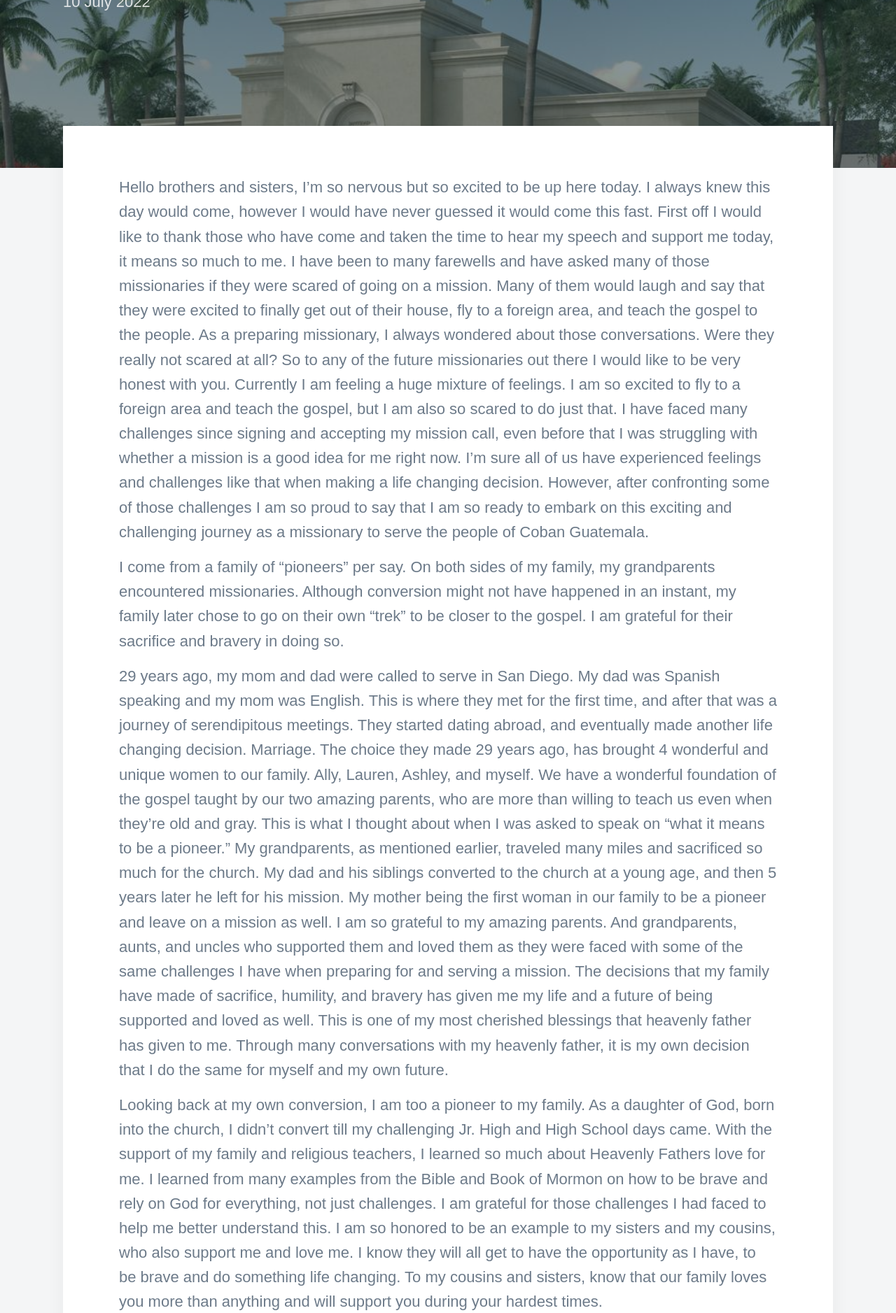
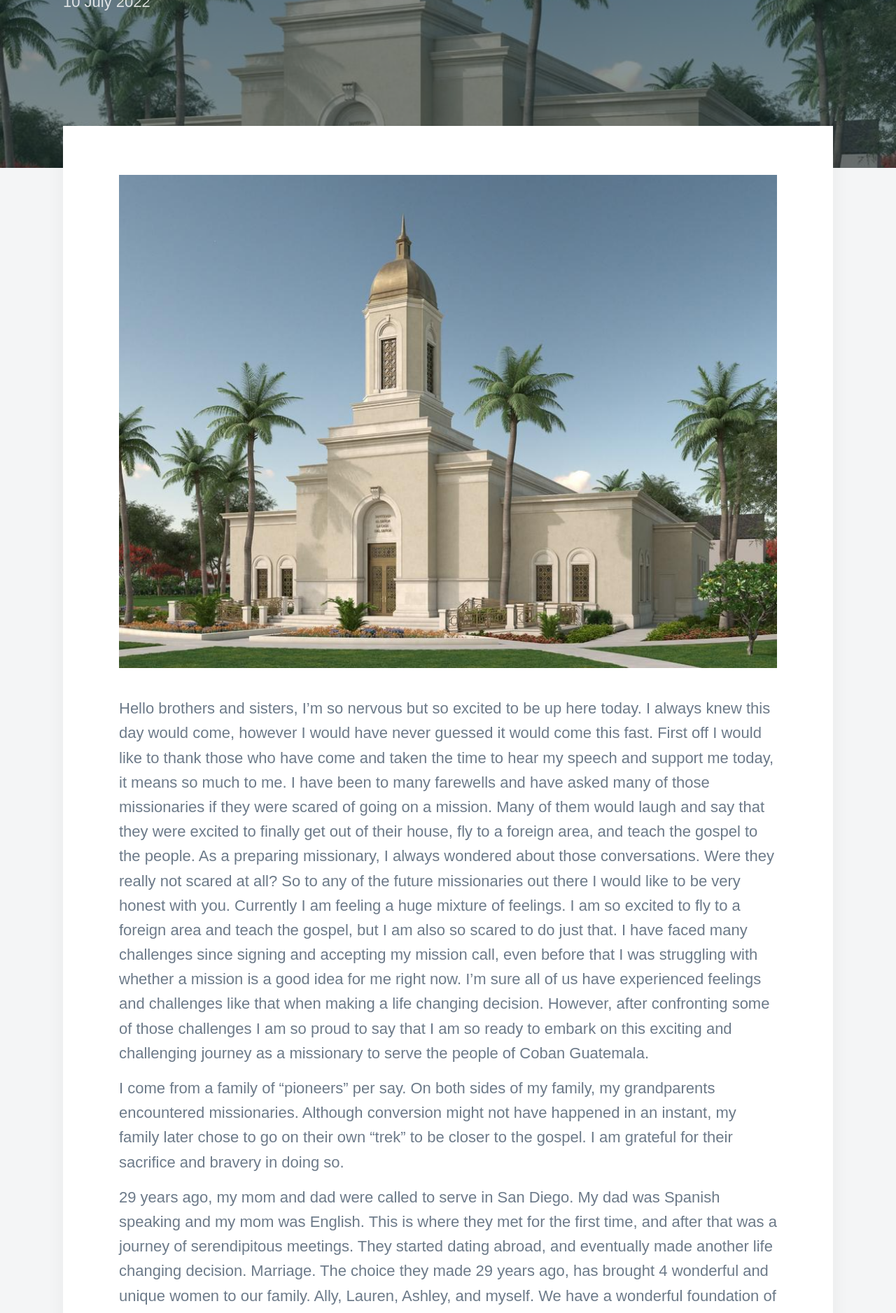
Before and after one commit to ubun2Junky/coban_mission, a Jekyll site: the page built from _posts/2022-07-10-farewell-speech.md, in a window 1280 px wide. Shown: the part 352-2229 px from the top of the page at 70% size. Built offline with Jekyll 4.4.1, drawn with Linux system fonts in a browser that asks for light colours; nearby versions of some CDN libraries; some web fonts are replaced.

Commit message:
Updated posts with a hero graphic at top.

```diff
--- a/_posts/2022-07-10-farewell-speech.md
+++ b/_posts/2022-07-10-farewell-speech.md
@@ -5,6 +5,8 @@ date: 2022-07-10 00:00:00
 description: 'My farewell speech.'
 featured_image: '/images/posts/7-10-2022/Coban-Guatemala-Temple.jpeg'
 ---
+![](/images/posts/7-10-2022/Coban-Guatemala-Temple.jpeg)
+
 Hello brothers and sisters, I'm so nervous but so excited to be up here today. I always knew this day would come, however I would have never guessed it would come this fast. First off I would like to thank those who have come and taken the time to hear my speech and support me today, it means so much to me. I have been to many farewells and have asked many of those missionaries if they were scared of going on a mission. Many of them would laugh and say that they were excited to finally get out of their house, fly to a foreign area, and teach the gospel to the people. As a preparing missionary, I always wondered about those conversations. Were they really not scared at all? So to any of the future missionaries out there I would like to be very honest with you. Currently I am feeling a huge mixture of feelings. I am so excited to fly to a foreign area and teach the gospel, but I am also so scared to do just that. I have faced many challenges since signing and accepting my mission call, even before that I was struggling with whether a mission is a good idea for me right now. I’m sure all of us have experienced feelings and challenges like that when making a life changing decision. However, after confronting some of those challenges I am so proud to say that I am so ready to embark on this exciting and challenging journey as a missionary to serve the people of Coban Guatemala.
 
 I come from a family of “pioneers” per say. On both sides of my family, my grandparents encountered missionaries. Although conversion might not have happened in an instant, my family later chose to go on their own “trek” to be closer to the gospel. I am grateful for their sacrifice and bravery in doing so.
@@ -18,9 +20,3 @@ I want to say thank you to those who have made an influence on my life. Thank yo
 I am grateful for the love I've received from many of you as I have been in this ward. I will be sure to love my new upcoming wards and branches, leaders, companions, friends, and families just as you have all taught me to. Thank you for being here for me again, and for showing me love as I am (trying) to be brave enough to be a good missionary. I would like to close with my testimony in spanish. Pardon the pronunciation, I'm sure I'll be much better at it when I come back.
 
 Yo se que el evangelico de la iglesia de Jesucristo de los santos de los últimos días es verdadera. Yo testifico que el libro de mormon es verdadero también. Yo se que leyendo el libro de mormon el espíritu santo está con usted. Yo testifico que a través del espíritu podemos acercarnos a Dios. Estoy agradecida por el evangelico y el dios y su hijo. Y este es mi testimonio, yo lo comparto en el nombre de Jesucristo, amén.
-
-<div class="gallery" data-columns="3">
-    <img src="">
-    <img src="/images/posts/7-10-2022/Coban-Guatemala-Temple.jpeg">
-    <img src="">
-</div>
```
Also changed, not shown: _posts/2022-05-06-i-love-to-see-the-temple.md (+1 -0 lines), _posts/2022-07-17-best-yet-to-come.md (+2 -0 lines).
